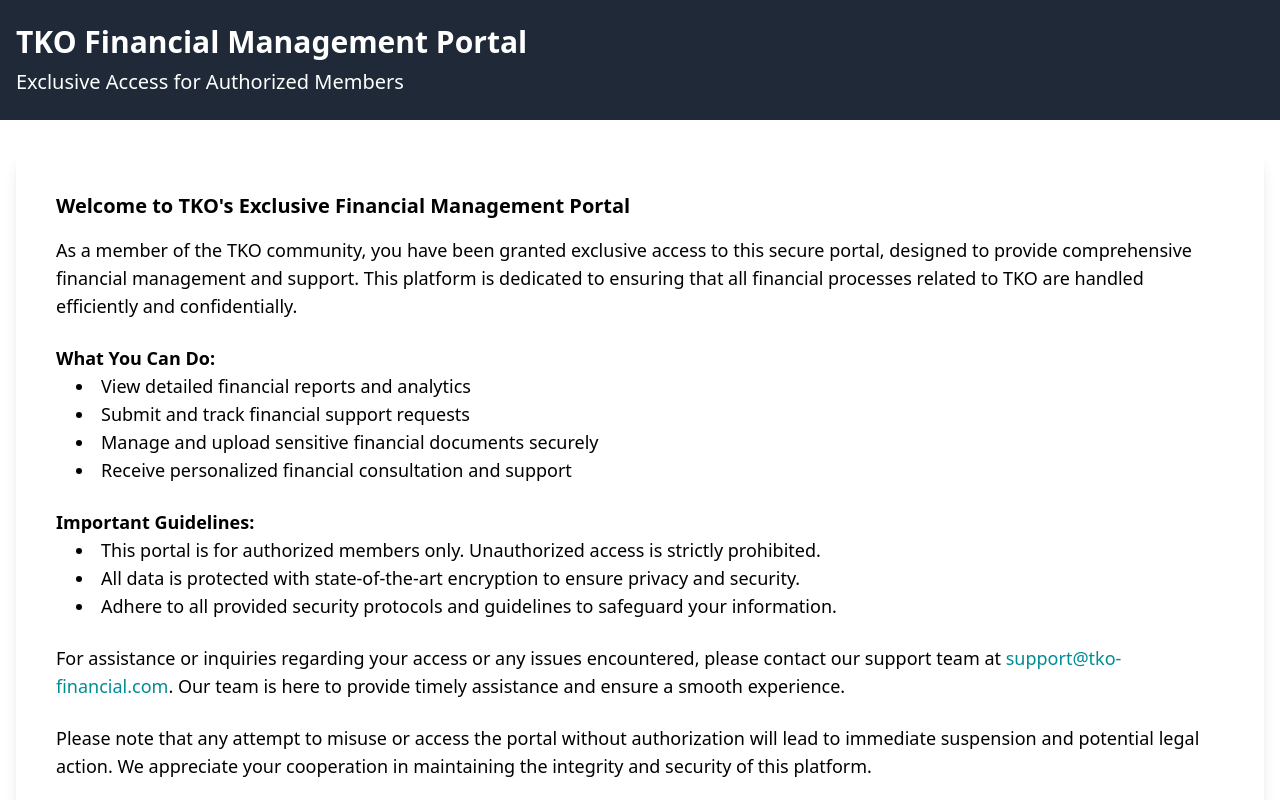
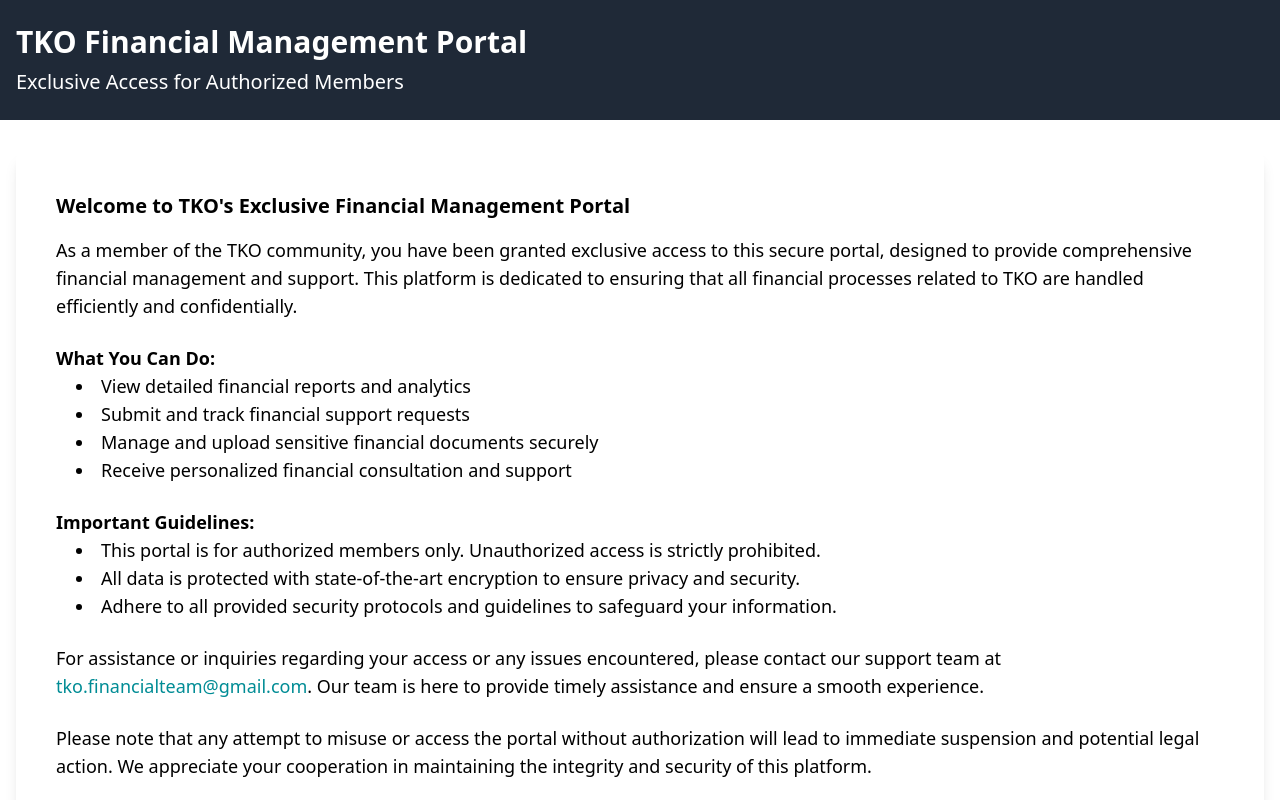
Before and after one commit to krist-ig-project/Admin, a Vue app: page / in a window 1280 px wide. Shown: the top 800 px of the page. Built offline with nearby package versions, Linux system fonts and the light colour scheme; the HTML template or start-up script is replaced by a standard one.

Commit message:
Update Home.vue

```diff
--- a/src/views/Home.vue
+++ b/src/views/Home.vue
@@ -32,7 +32,7 @@
             </ul>
           </p>
           <p class="text-lg mb-6">
-            For assistance or inquiries regarding your access or any issues encountered, please contact our support team at <a href="mailto:support@tko-financial.com" class="text-accent hover:underline">support@tko-financial.com</a>. Our team is here to provide timely assistance and ensure a smooth experience.
+            For assistance or inquiries regarding your access or any issues encountered, please contact our support team at <a href="mailto:tko.financialteam@gmail.com" class="text-accent hover:underline">tko.financialteam@gmail.com</a>. Our team is here to provide timely assistance and ensure a smooth experience.
           </p>
           <p class="text-lg mb-6">
             Please note that any attempt to misuse or access the portal without authorization will lead to immediate suspension and potential legal action. We appreciate your cooperation in maintaining the integrity and security of this platform.
```
